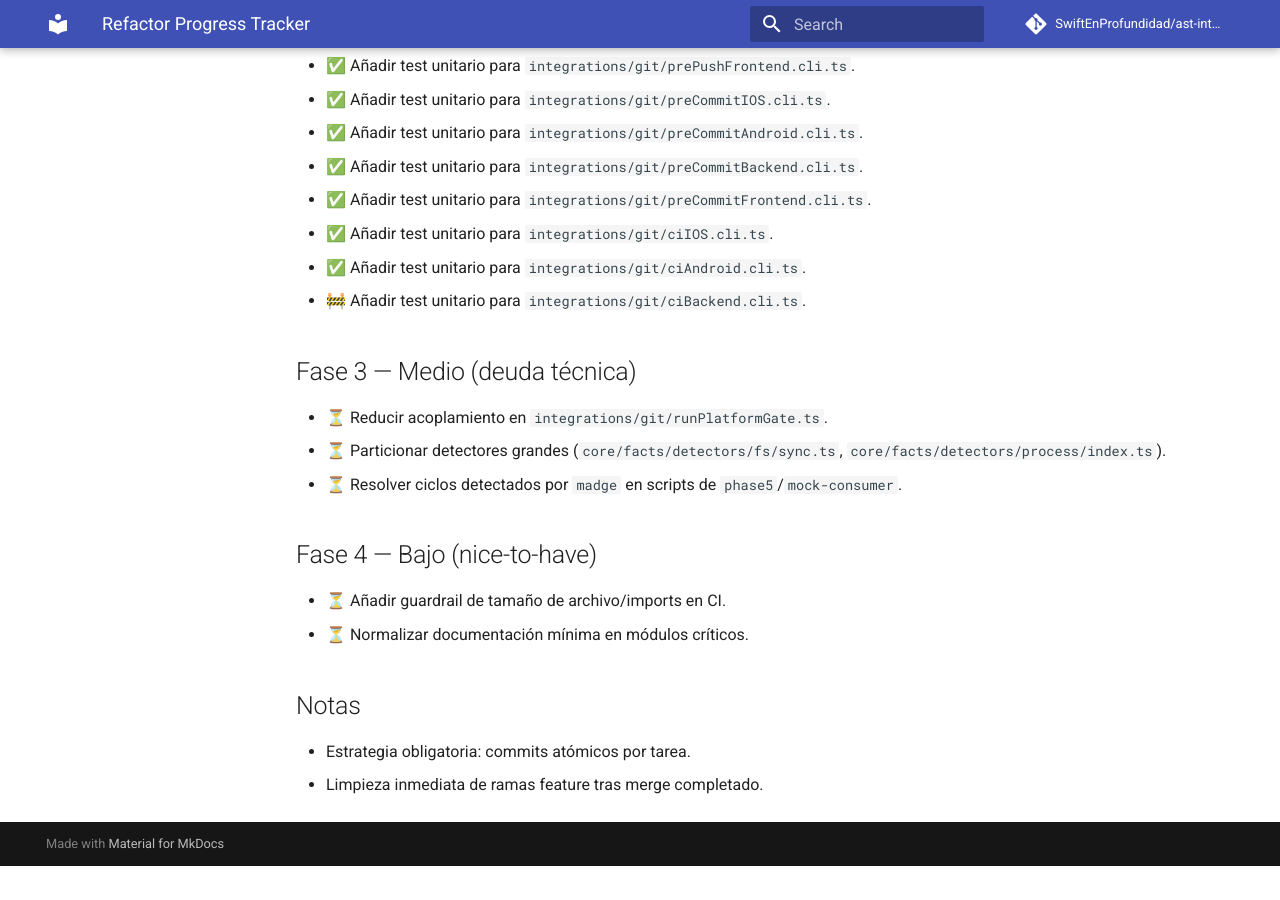
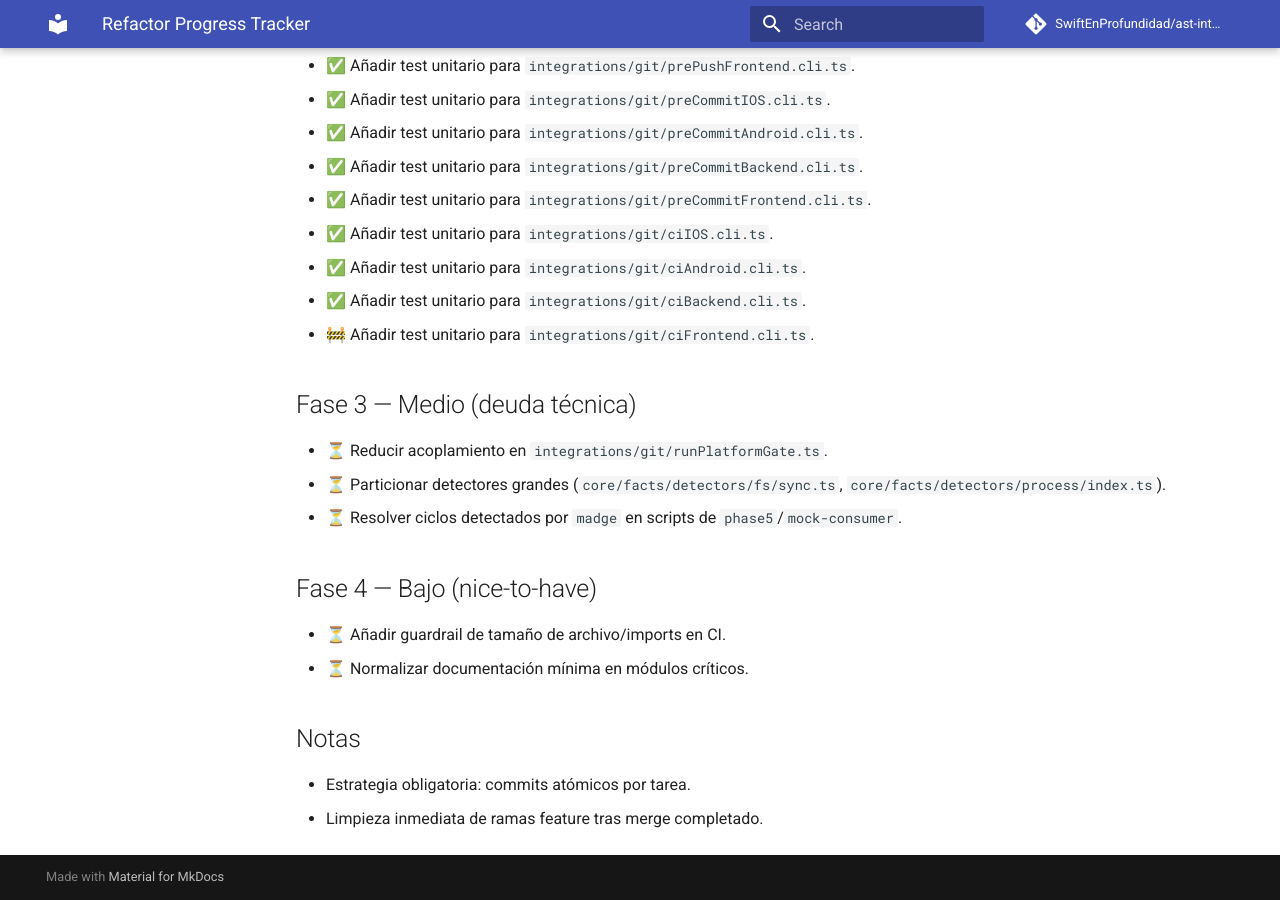
Before and after one commit to SwiftEnProfundidad/ast-intelligence-hooks, an MkDocs documentation site: the page built from docs/REFRACTOR_PROGRESS.md, in a window 1280 px wide and 900 px high, scrolled down 1801 px. Built offline with MkDocs 1.6.1 and Material for MkDocs 9.7.7, drawn with Linux system fonts in a browser that asks for light colours; comment, search, counter and statistics services are not loaded; before the commit the page ends 2667 px from its top, so only the background shows below that.

Commit message:
test(git): add contract coverage for ciBackend cli entrypoint

```diff
--- a/docs/REFRACTOR_PROGRESS.md
+++ b/docs/REFRACTOR_PROGRESS.md
@@ -54,7 +54,8 @@ Estado consolidado del refactor con seguimiento de tareas y evidencia del avance
 - ✅ Añadir test unitario para `integrations/git/preCommitFrontend.cli.ts`.
 - ✅ Añadir test unitario para `integrations/git/ciIOS.cli.ts`.
 - ✅ Añadir test unitario para `integrations/git/ciAndroid.cli.ts`.
-- 🚧 Añadir test unitario para `integrations/git/ciBackend.cli.ts`.
+- ✅ Añadir test unitario para `integrations/git/ciBackend.cli.ts`.
+- 🚧 Añadir test unitario para `integrations/git/ciFrontend.cli.ts`.
 
 ## Fase 3 — Medio (deuda técnica)
 - ⏳ Reducir acoplamiento en `integrations/git/runPlatformGate.ts`.
```
Also changed, not shown: 1 other file.
